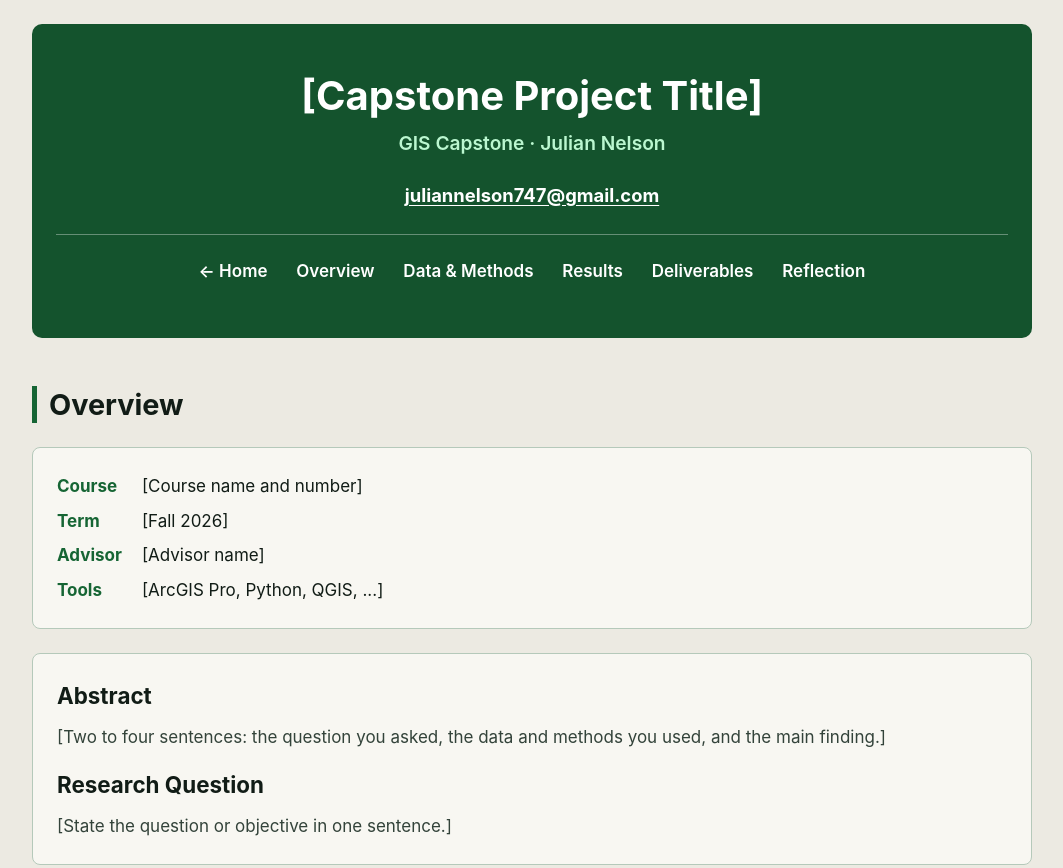
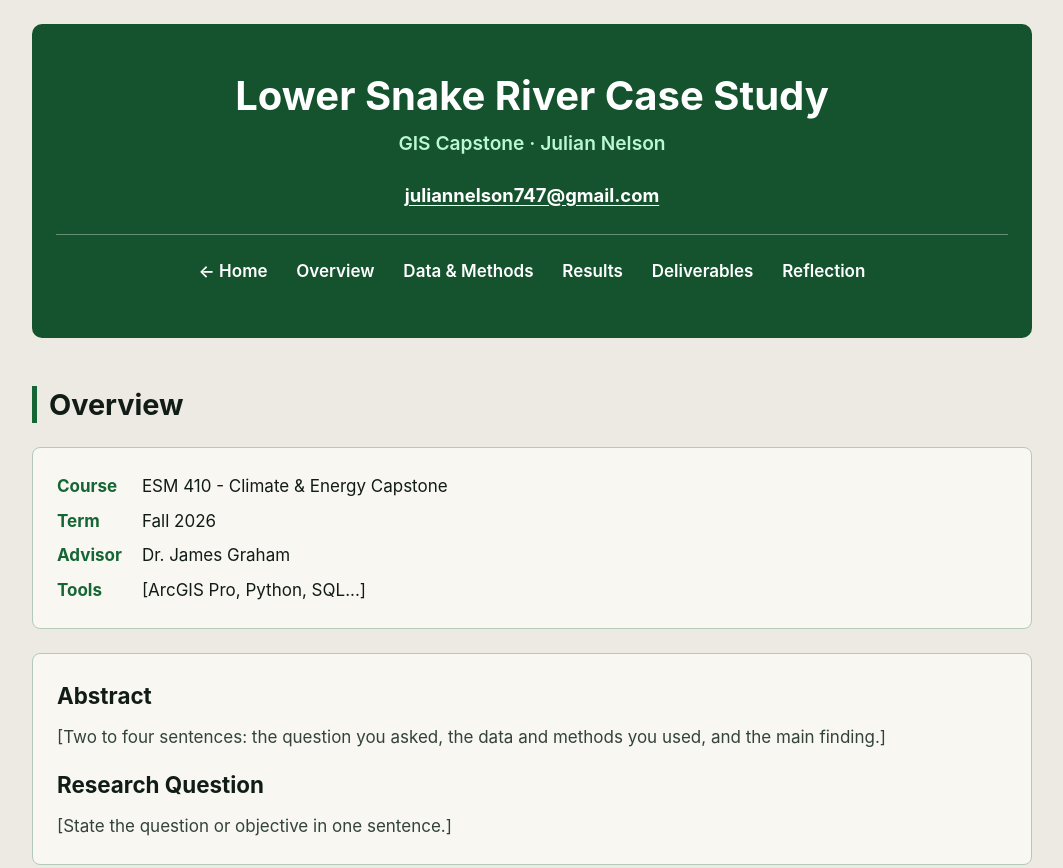
Before and after one commit to juliannelson747-beep/ForPortfolio, a plain HTML site: page capstone.html in a window 1280 px wide. Shown: the top 868 px of the page, without its empty margins (108-1171 px from the left). Drawn offline with Linux system fonts and the light colour scheme.

Commit message:
Update capstone project title and details
Updated project title and course details in capstone.html.

```diff
--- a/capstone.html
+++ b/capstone.html
@@ -21,7 +21,7 @@
          Header
     ========================== -->
     <header>
-      <h1>[Capstone Project Title]</h1>
+      <h1>Lower Snake River Case Study</h1>
 
       <p class="subtitle">
         GIS Capstone &middot; Julian Nelson
@@ -55,13 +55,13 @@
 
           <dl class="facts">
             <dt>Course</dt>
-            <dd>[Course name and number]</dd>
+            <dd>ESM 410 - Climate & Energy Capstone</dd>
             <dt>Term</dt>
-            <dd>[Fall 2026]</dd>
+            <dd>Fall 2026</dd>
             <dt>Advisor</dt>
-            <dd>[Advisor name]</dd>
+            <dd>Dr. James Graham</dd>
             <dt>Tools</dt>
-            <dd>[ArcGIS Pro, Python, QGIS, ...]</dd>
+            <dd>[ArcGIS Pro, Python, SQL...]</dd>
           </dl>
 
         </div>
```
